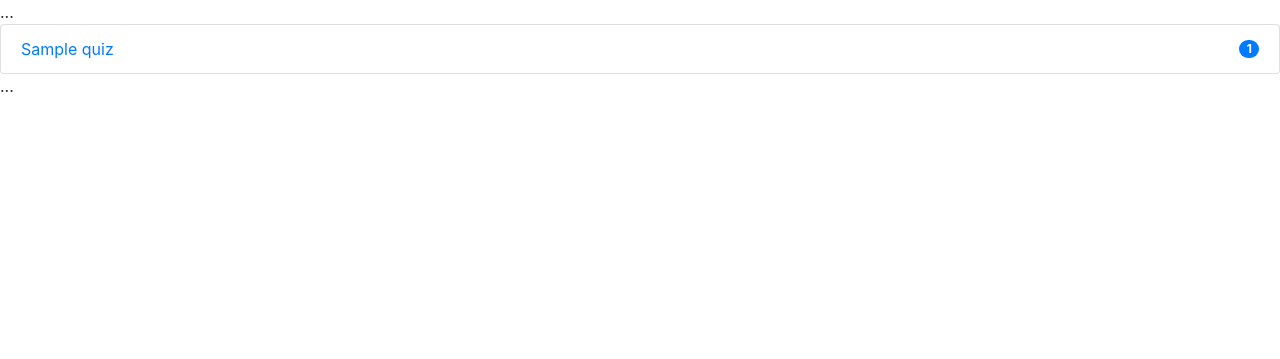
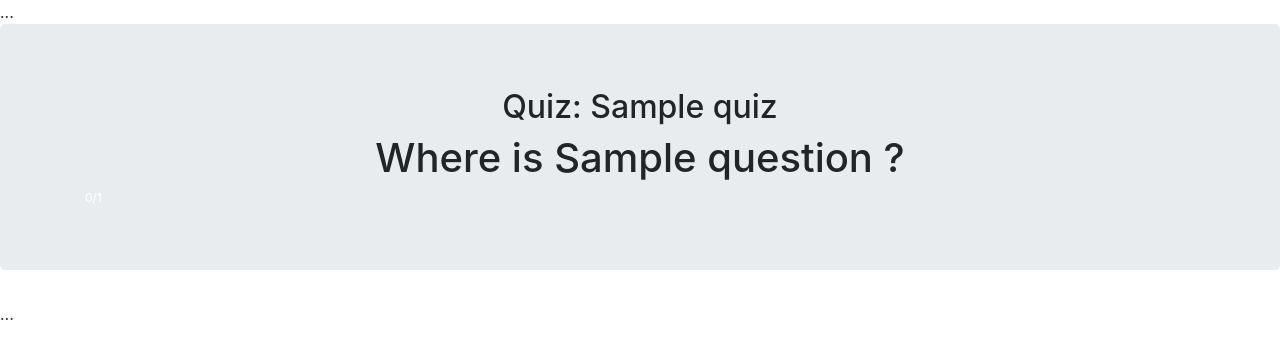
Before and after one commit to kujbol/geoTest, a Django app: page /quiz/1/ in a window 1280 px wide. Shown: the top 359 px of the page. Run offline with Django 3.2, Linux system fonts and the light colour scheme; tables that the repository leaves empty hold one stand-in row (values such as "Sample post"); some libraries are stand-ins or nearby versions.

Commit message:
Basic geo view

```diff
--- a/geo_test/templates/base.html
+++ b/geo_test/templates/base.html
@@ -5,7 +5,7 @@
     <title>{% block title %}Default Title{% endblock %}</title>
     <link rel="stylesheet" href="https://maxcdn.bootstrapcdn.com/bootstrap/4.0.0/css/bootstrap.min.css" integrity="sha384-Gn5384xqQ1aoWXA+058RXPxPg6fy4IWvTNh0E263XmFcJlSAwiGgFAW/dAiS6JXm" crossorigin="anonymous">
     {% block stylesheet %}{% endblock %}
-    <script src="https://code.jquery.com/jquery-3.2.1.slim.min.js" integrity="sha384-KJ3o2DKtIkvYIK3UENzmM7KCkRr/rE9/Qpg6aAZGJwFDMVNA/GpGFF93hXpG5KkN" crossorigin="anonymous"></script>
+    <script src="https://code.jquery.com/jquery-3.2.1.min.js" crossorigin="anonymous"></script>
     <script src="https://cdnjs.cloudflare.com/ajax/libs/popper.js/1.12.9/umd/popper.min.js" integrity="sha384-ApNbgh9B+Y1QKtv3Rn7W3mgPxhU9K/ScQsAP7hUibX39j7fakFPskvXusvfa0b4Q" crossorigin="anonymous"></script>
     <script src="https://maxcdn.bootstrapcdn.com/bootstrap/4.0.0/js/bootstrap.min.js" integrity="sha384-JZR6Spejh4U02d8jOt6vLEHfe/JQGiRRSQQxSfFWpi1MquVdAyjUar5+76PVCmYl" crossorigin="anonymous"></script>
   </head>
--- a/geo_test/templates/choose_quiz.html
+++ b/geo_test/templates/choose_quiz.html
@@ -1,5 +1,3 @@
-
-
 {% extends 'base.html' %}
 
 {% block content %}
--- /dev/null
+++ b/geo_test/templates/quiz.html
@@ -0,0 +1,57 @@
+{% extends 'base.html' %}
+
+{% block content %}
+    <main role="main">
+        <div class="section">
+      <section class="jumbotron text-center">
+        <div class="container">
+          <h2 class="jumbotron-heading">Quiz: {{ quiz_name }}</h2>
+          <h1 id="question">Where: </h1>
+          <div class="progress">
+            <div id="progress" class="progress-bar" role="progressbar" style="width: 1%;" aria-valuenow="25" aria-valuemin="0" aria-valuemax="100">0/0</div>
+          </div>
+        </div>
+
+      </section>
+    </div>
+
+    <div class="section" id="map">
+    </div>
+    </main>
+
+{% endblock %}
+
+{% block stylesheet %}
+    <link rel="stylesheet" href="https://openlayers.org/en/v4.6.5/css/ol.css" type="text/css">
+{% endblock %}
+
+
+{% block javascript %}
+<script src="https://openlayers.org/en/v4.6.5/build/ol.js"></script>
+<script>
+    var map = new ol.Map({
+      view: new ol.View({
+        center: [0, 0],
+        zoom: 1
+      }),
+      layers: [
+        new ol.layer.Tile({
+          source: new ol.source.OSM()
+        })
+      ],
+      target: 'map'
+    });
+
+    $.get(
+      document.URL + 'next_question',
+      function (data) {
+          var data = data['data'];
+          var numerical_progress = data['question_progress'] * 100;
+          var progress = data['question_number'] + '/' + data['question_count'];
+
+          $('#question').text("Where is " + data['question_title'] + " ?");
+          $('#progress').text(progress).css('width', numerical_progress + '%');;
+      }
+    );
+</script>
+{% endblock %}
--- a/geo_test/urls.py
+++ b/geo_test/urls.py
@@ -19,11 +19,13 @@
 from geo_test.views.choose_quiz import ChooseQuiz
 from geo_test.views.load_feature import LoadFeatureWFS
 from geo_test.views.load_wfs import LoadWFSView
+from geo_test.views.quiz import QuizQuestion, QuizView
 
 urlpatterns = [
     path('load_wfs/', LoadWFSView.as_view()),
     path('load_feature/', LoadFeatureWFS.as_view(), name='load_feature'),
-    path('quiz/<int:quiz_id>/', ChooseQuiz.as_view(), name='quiz'),
+    path('quiz/<int:quiz_id>/', QuizView.as_view(), name='quiz'),
+    path('quiz/<int:quiz_id>/next_question', QuizQuestion.as_view(), name='quiz_question'),  # noqa
     path('admin/', admin.site.urls),
     path('', ChooseQuiz.as_view()),
 ]
--- a/geo_test/views/choose_quiz.py
+++ b/geo_test/views/choose_quiz.py
@@ -5,5 +5,5 @@
 
 class ChooseQuiz(ListView):
     template_name = 'choose_quiz.html'
-    queryset = Quiz.objects.all()
+    queryset = Quiz.objects.all().order_by('id')
     paginate_by = 10
--- /dev/null
+++ b/geo_test/views/quiz.py
@@ -0,0 +1,70 @@
+from random import shuffle
+
+from django.http import JsonResponse
+from django.shortcuts import get_object_or_404, redirect
+from django.urls import reverse
+from django.views.generic import View, TemplateView
+
+from geo_test.models import Quiz, Question
+
+
+# should be template view which would display map
+class QuizView(TemplateView):
+    template_name = 'quiz.html'
+
+    def get(self, request, *args, quiz_id=None, **kwargs):
+        quiz = get_object_or_404(Quiz, pk=quiz_id)
+        quiz_ids = list(quiz.questions.values_list('id', flat=True))
+        shuffle(quiz_ids)
+
+        if request.session.get('quiz_id', quiz_id) != quiz_id:
+            return redirect(
+                reverse('quiz', kwargs={'quiz_id': quiz_id})
+            )
+
+        request.session['quiz_id'] = quiz.id
+        request.session['score'] = 0
+        request.session['question_index'] = 0
+        request.session['questions'] = quiz_ids
+
+        context = self.get_context_data(**kwargs)
+        context['quiz_name'] = quiz.name
+        return self.render_to_response(context)
+
+
+# should be rest api to not load every time question view and js map
+class QuizQuestion(View):
+    def get(self, request, quiz_id=None):
+        # session is not initialized, start quiz by redirecting
+        if self.request.session.get('quiz_id') != quiz_id:
+            return redirect(reverse('quiz', kwargs={'quiz_id': quiz_id}))
+
+        question_index = request.session['question_index']
+
+        try:
+            question_id = request.session['questions'][question_index]
+        except IndexError:
+            return JsonResponse({
+                'errors': [{'message': 'Quiz finished'}]
+            }, status=400)
+
+
+        question = get_object_or_404(Question, pk=question_id)
+        return JsonResponse({
+            'data': {
+                'question_id': question_id,
+                'question_title': question.name,
+                'question_number': question_index,
+                'question_count': len(request.session['questions']),
+                'question_progress': question_index/len(request.session['questions'])
+            }
+        })
+
+    def post(self, request, quiz_id=None):
+        request.session['question_index'] = request.session['question_index'] + 1
+
+
+class QuizResult(TemplateView):
+    # TODO will show result and save it to db for user if is logged
+    # TODO v2 can redirect to logging if want to save result
+    pass
```
